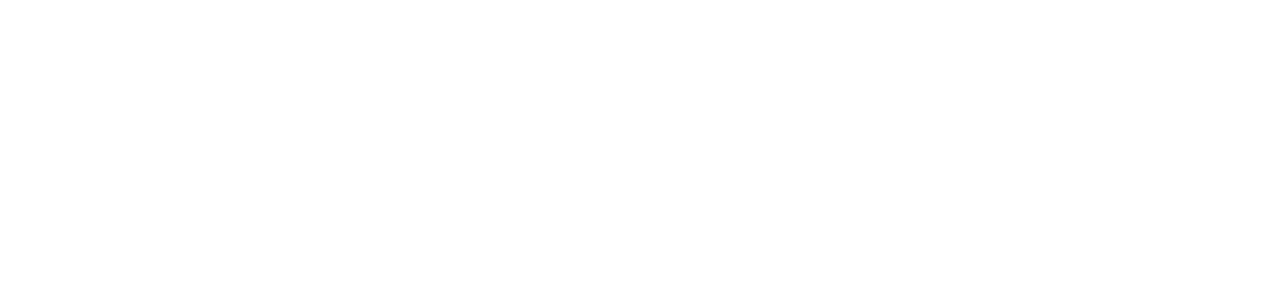
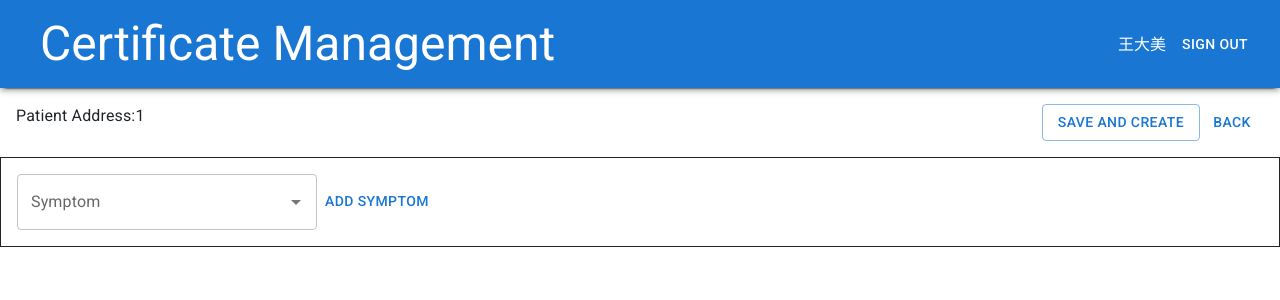
Before and after one commit to NTU-SE2022/DiagnosisSystemFrontend, a React (Create React App) app: page /CreateCertificate/1 in a window 1280 px wide. Before the commit this address had no page. Shown: the top 300 px of the page. Built offline with nearby package versions, Linux system fonts and the light colour scheme.

Commit message:
feat:add doctor to backend function

```diff
--- /dev/null
+++ b/public/testdata/testSymptom.json
@@ -0,0 +1,13 @@
+{
+    "status": 200,
+    "response": {
+        "symptom": [
+            {
+                "name": "Acute cerebrovascular disease"
+            },
+            {
+                "name": "Burning"
+            }
+        ]
+    }
+}
--- /dev/null
+++ b/public/testdata/testlogin.json
@@ -0,0 +1,5 @@
+{
+    "status": 200,
+    "message": "Success to update patient on room 2",
+    "success": true
+}
--- a/src/Doctor/CreateCertifiacteButton.js
+++ b/src/Doctor/CreateCertifiacteButton.js
@@ -5,17 +5,41 @@ import DialogActions from '@mui/material/DialogActions';
 import DialogContent from '@mui/material/DialogContent';
 import DialogContentText from '@mui/material/DialogContentText';
 import DialogTitle from '@mui/material/DialogTitle';
+import axios from "axios";
 
-export default function CreateCertificateButton() {
+export default function CreateCertificateButton(props) {
   const [open, setOpen] = React.useState(false);
   const [context,setContext] =React.useState("生成及發送 NFT 至病人錢包中...")
+  const config = {
+    // baseURL: "https://diagnosis-back.host.chillmonkey.com.tw/api/createCertificate",
+    // baseURL:"http://localhost:3000/testdata/test.json"
+  }
 
   const handleClickOpen = () => {
-    setOpen(true);
-    setContext("生成及發送 NFT 至病人錢包中...")
-    setTimeout(() => {
-        setContext("發送完成")
-    }, 3000);
+      const {symptom,level} = setSymptomAndLevel(props.allSymptoms,props.hasSymptoms)
+      const send_body = {
+        patientAddress:props.account,
+        symptoms:symptom,
+        levels:level
+      }
+      console.log(send_body);
+      setOpen(true);
+      setContext("生成及發送 NFT 至病人錢包中...");
+      axios.post(config.baseURL,send_body).then(response => {
+        if(response.data.status == 200){
+          setContext("發送完成")
+        }else{
+          setContext("發送失敗")
+        }
+    }).catch(error =>{
+      console.log(error);
+      setContext("發送失敗");
+    });
+    // setOpen(true);
+    // setContext("生成及發送 NFT 至病人錢包中...");
+    // setTimeout(() => {
+    //     setContext("發送完成")
+    // }, 3000);
   };
 
   const handleClose = () => {
@@ -42,3 +66,52 @@ export default function CreateCertificateButton() {
     </div>
   );
 }
+
+function setSymptomAndLevel(allSymptoms,hasSymptoms){
+
+  let symptom ="";
+  let level = "";
+  allSymptoms.forEach(element => {
+    symptom = symptom.concat(',',element.name)
+    if(hasSymptoms.some((s => s.name == element.name))){
+      const hasSymptom = hasSymptoms.filter(s => s.name == element.name)
+      level = level.concat(',',transLevel(hasSymptom[0].level))
+    }else{
+      level = level.concat(',',transLevel(element.level))
+    }
+
+  });
+  level = level.substring(1)
+  symptom = symptom.substring(1)
+  return(
+    {
+      symptom:symptom,
+      level:level
+    }
+  )
+}
+
+// 0 (HEALTH
+//   1 (LOW
+//   2 (MEDIUM
+//   3 (HIGH
+function transLevel(level){
+  let trans = ""
+  switch (level) {
+    case 'HEALTH':
+      trans = "0";
+      break
+    case 'LOW':
+      trans = "1";
+      break
+    case 'MEDIUM':
+      trans = "2";
+      break
+    case 'HIGH':
+      trans = "3";
+      break
+  }
+  return(
+    trans
+  )
+}
--- a/src/Doctor/CreateCertificate.js
+++ b/src/Doctor/CreateCertificate.js
@@ -9,7 +9,13 @@ import { useRef,useEffect } from 'react';
 import RowRadioButtonsGroup from './RadioButtonGroup';
 import CreateCertificateButton from './CreateCertifiacteButton';
 import Grid from '@mui/material/Unstable_Grid2';
+import {useParams} from 'react-router-dom';
+import axios from 'axios';
 
+const config = {
+    // baseURL: "https://diagnosis-back.host.chillmonkey.com.tw/api/patientAddresses",
+    baseURL:"http://localhost:3000/testdata/testSymptom.json"
+}
 export default function CreateCertificate(props){
     // state={
     //     content :{
@@ -26,31 +32,43 @@ export default function CreateCertificate(props){
     //     ],
     //     temp:'1',
     // };
+    let { account } = useParams();
     let content = props.content;
-    let symptom = props.symptom;
+    const [symptomList ,setSymptomList] = React.useState([])
+    React.useEffect(() =>{
+        axios(config).then((response) =>{
+            let data = response.data.response.symptom;
+            data.map((symptom) => symptom['level'] = "HEALTH");
+            console.log(data);
+            setSymptomList(data)
+        }).catch((error)=>{
+            console.log(error);
+        })
+    },[]);
+
     // const symptomRef = useRef();
     const [nowSymptom ,setnowSymptom] = React.useState()
     const [hasSymptom ,sethasSymptom] = React.useState([]);
     const AddSymptom = (addSymptom)=>{
         // console.log(hasSymptom.some(s=>s.label===addSymptom.label))
         if(addSymptom != null & typeof(addSymptom) !== 'undefined'){
-            if(!hasSymptom.some(s=>s.label===addSymptom.label)){
+            if(!hasSymptom.some(s=>s.name===addSymptom.name)){
                 sethasSymptom(hasSymptom => [...hasSymptom, addSymptom]);
             }
         }
     };
     const DeleteSymptom=(deleteSymptom)=>{
-        console.log('deleteSymptom'+deleteSymptom);
+        console.log('deleteSymptom'+ deleteSymptom);
         sethasSymptom(current=>current.filter(
-            hasSymptom =>{return hasSymptom.label !== deleteSymptom;}
+            hasSymptom =>{return hasSymptom.name !== deleteSymptom;}
         ))
     }
 
     const UpdateSymptomLevel=(updateSymptom,symptomLevel)=>{
-        console.log(`${updateSymptom.label} ${updateSymptom.level} => ${symptomLevel}`);
+        console.log(`${updateSymptom.name} ${updateSymptom.level} => ${symptomLevel}`);
         sethasSymptom(current=>current.map(
             hasSymptom =>{
-                if(hasSymptom.label == updateSymptom.label){
+                if(hasSymptom.name == updateSymptom.name){
                     return {...hasSymptom,level:symptomLevel}
                 }
                 return hasSymptom;
@@ -63,26 +81,32 @@ export default function CreateCertificate(props){
     }
 
     return(
-        <React.Fragment>
+        <React.Fragment >
             <ButtonAppBar></ButtonAppBar>
             <Typography value={JSON.stringify(content)}>{JSON.stringify(content)}</Typography>
-            <Grid container>
-                <Grid item xs={6}></Grid>
+            <Grid container sx={{ p: 2 }}>
+                <Grid item xs={6} >
+                    <Typography sx={{ display: 'flex',justifyContent: 'flex-start'}}>
+                        Patient Address:{account}
+                    </Typography>
+                </Grid>
                 <Grid item xs={6}>
-                    <Box sx={{display: 'flex',justifyContent: 'flex-end',textAlign:'right',p:2}}>
+                    <Box sx={{display: 'flex',justifyContent: 'flex-end',textAlign:'right'}}>
 
                         {/* <Button href='Certificate'>Save</Button> */}
-                        <CreateCertificateButton></CreateCertificateButton>
-                        <Button href='Certificate'>Back</Button>
+                        <CreateCertificateButton account={account} hasSymptoms={hasSymptom} allSymptoms={symptomList}></CreateCertificateButton>
+                        <Button href='/Certificate'>Back</Button>
                     </Box>
                 </Grid>
             </Grid>
-            <Box component="div" sx={{ display: 'flex',flexDirection: 'row' }}>
-                <ComboBox id = '1' value={symptom} Change={handleCheck}></ComboBox>
+            <Box sx={{p:2 ,border:1}}>
+            <Box component="div" sx={{ display: 'flex',flexDirection: 'row'}}>
+                <ComboBox id = '1' value={symptomList} Change={handleCheck}></ComboBox>
                 <Button onClick={()=>AddSymptom(nowSymptom)}>Add Symptom</Button>
             </Box>
             {/* <Button onClick={AddSymptom}>Add  Symptom</Button> */}
             <SymptomGroup value={hasSymptom} onDelete={DeleteSymptom} onUpdate={UpdateSymptomLevel}></SymptomGroup>
+            </Box>
         </React.Fragment>
     );
 }
@@ -92,6 +116,7 @@ export function ComboBox(props){
         disablePortal
         id="combo-box-demo"
         options={props.value}
+        getOptionLabel={(option) => option.name || ""}
         sx={{ width: 300 }}
         onChange={(event, newValue)=>props.Change(newValue)}
         renderInput={(params) => <TextField {...params} label="Symptom" />}
@@ -107,7 +132,7 @@ export function ComboBox(props){
             <Box>
                 {props.value.map(symptom=>(
                     <Box sx={{ flexGrow: 1}}>
-                        <RowRadioButtonsGroup key = {symptom.label} value={symptom} sx={{display:"block"}} onDelete={props.onDelete} onUpdate={props.onUpdate}>{symptom.label}</RowRadioButtonsGroup>
+                        <RowRadioButtonsGroup key = {symptom.name} value={symptom} sx={{display:"block"}} onDelete={props.onDelete} onUpdate={props.onUpdate}>{symptom.name}</RowRadioButtonsGroup>
                     </Box>
                 ))}
             </Box>
--- a/src/Doctor/SignIn.js
+++ b/src/Doctor/SignIn.js
@@ -12,6 +12,7 @@ import LockOutlinedIcon from '@mui/icons-material/LockOutlined';
 import Typography from '@mui/material/Typography';
 import Container from '@mui/material/Container';
 import { createTheme, ThemeProvider } from '@mui/material/styles';
+import axios from "axios";
 
 function Copyright(props) {
   return (
@@ -26,17 +27,37 @@ function Copyright(props) {
   );
 }
 
+
+
+
+
 const theme = createTheme();
 
 export default function SignIn() {
+
+  const config = {
+    // baseURL: "https://diagnosis-back.host.chillmonkey.com.tw/api/login",
+    baseURL:"http://localhost:3000/testdata/testlogin.json"
+  }
+
   const handleSubmit = (event) => {
     event.preventDefault();
     const data = new FormData(event.currentTarget);
-    console.log({
-      email: data.get('email'),
-      password: data.get('password'),
-    });
-    window.location.href = '/Certificate';
+    const send_body = {account:data.get('account'),password:data.get('password')}
+    axios(config.baseURL,send_body).then(response => {
+      if(response.data.success){
+        window.location.href = '/Certificate';
+      }else{
+        alert('Wrong Password');
+      }
+  }).catch(error =>{
+    console.log(error);
+  });
+    // console.log({
+    //   email: data.get('email'),
+    //   password: data.get('password'),
+    // });
+
   };
 
   return (
--- a/src/Doctor/SymptomList.js
+++ b/src/Doctor/SymptomList.js
@@ -1,8 +1,24 @@
+import axios from 'axios';
+
+const config = {
+    // baseURL: "https://diagnosis-back.host.chillmonkey.com.tw/api/patientAddresses",
+    baseURL:"http://localhost:3000/testdata/testSymptom.json"
+}
+
 export default function SymptomList(){
-    return(
-            [
-                { label: 'The Shawshank Redemption', level: null },
-                { label: 'The Godfather', level: null },
-            ]
-    );
+    axios(config).then((response) =>{
+        let symptomList = response.data.response.symptom;
+        symptomList.map((symptom) => symptom['level'] = null);
+        console.log(symptomList)
+        return symptomList
+    }).catch((error)=>{
+        console.log(error);
+        return
+    })
+    // return(
+    //         [
+    //             { label: 'The Shawshank Redemption', level: null },
+    //             { label: 'The Godfather', level: null },
+    //         ]
+    // );
 };
--- a/src/index.js
+++ b/src/index.js
@@ -26,6 +26,7 @@ import "bootstrap/dist/css/bootstrap.min.css";
 export const userWallet = React.createContext()
 
 const App = () =>{
+    // console.log(SymptomList());
     return(
         <Provider store={store}>
             <userWallet.Provider value={useEthereum()}>
@@ -36,7 +37,7 @@ const App = () =>{
                     <Route exact path="/Certificate" element={<CertificateManagement/>}/>
                     <Route exact path="/PatientCertificate" element={<PatientCertificateManagement/>}/>
                     <Route exact path="/CertificateRecord" element={<OutCertificate/>}/>
-                    <Route exact path="/CreateCertificate" element={<CreateCertificate symptom={SymptomList()}/>}/>
+                    <Route exact path="/CreateCertificate/:account" element={<CreateCertificate symptom={SymptomList()}/>}/>
                 </Routes>
             </Router>
             </userWallet.Provider>
```
Also changed, not shown: public/testdata/test.json (added, +10 -0 lines), src/Doctor/CertificateManagement.js (+21 -3 lines), src/Doctor/RadioButtonGroup.js (+6 -6 lines).
